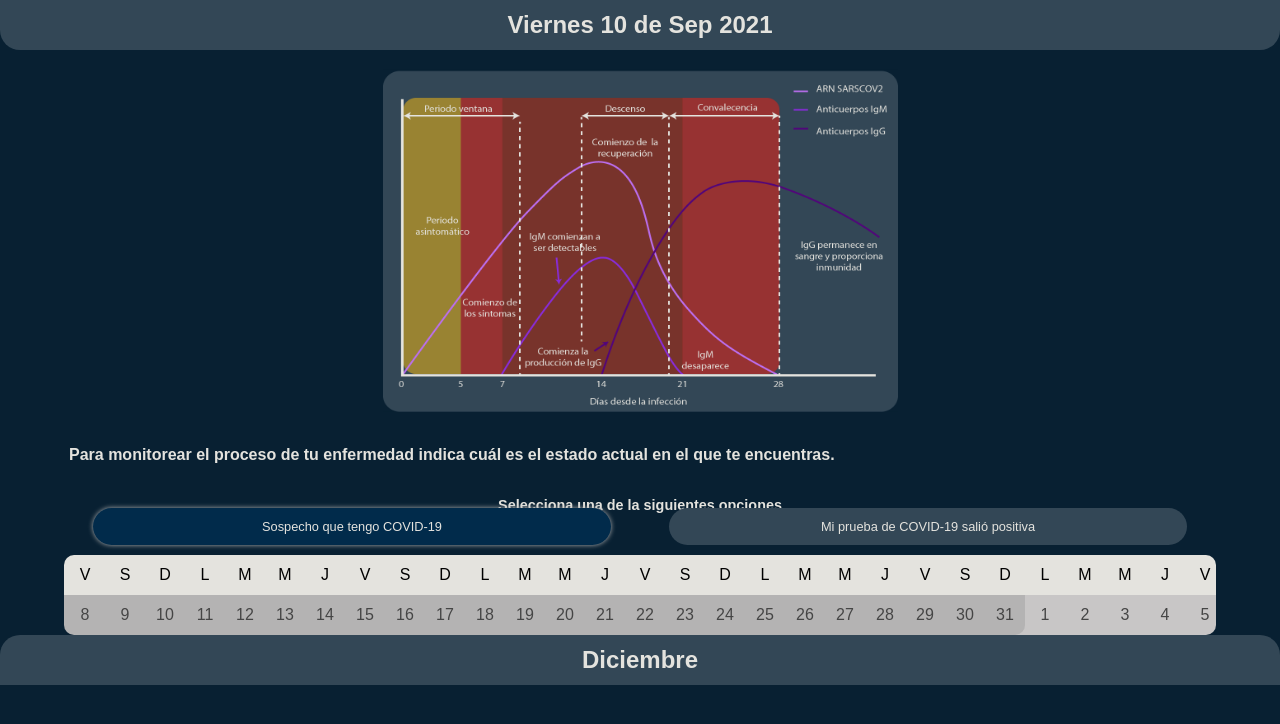
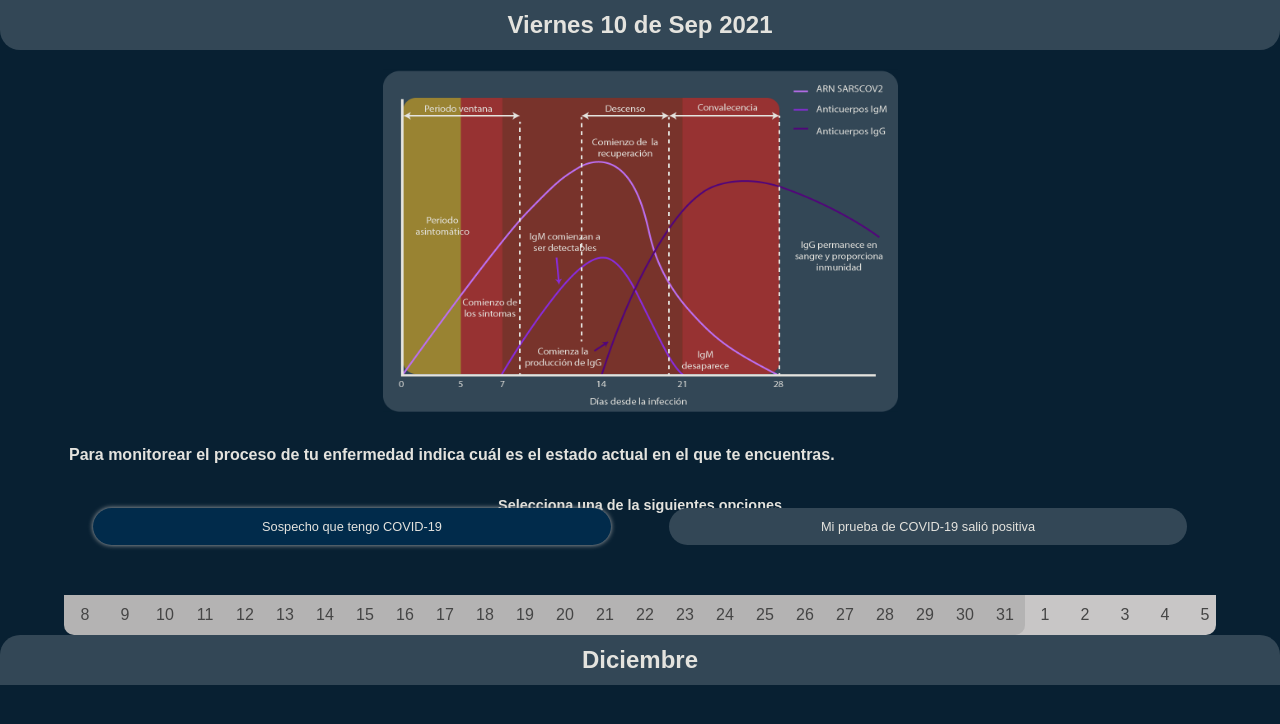
Before and after one commit to VGM137/reactCalendar, a React app: page / in a window 1280 px wide. Shown: the top 724 px of the page. Built offline with nearby package versions, Linux system fonts and the light colour scheme.

Commit message:
I just wanted to change brands

```diff
--- a/src/assets/styles/components/WeekDaysBar.scss
+++ b/src/assets/styles/components/WeekDaysBar.scss
@@ -4,7 +4,7 @@
   width: fit-content;
   display: grid;
   margin: auto;
-  grid-template-columns: repeat(max(366), 40px);
+  grid-template-columns: repeat(4745, 40px);
   justify-content: space-evenly;
   background-color: #e4e3de;
   border-top-left-radius: 10px;
@@ -16,6 +16,11 @@
     width: 40px;
     justify-content: center;
     align-items: center;
+  }
+  .weekDay-background{
+    width: 200000px;
+    display: flex;
+    height: 40px;
   }
 }
 @media screen and (max-width: 767px){
--- a/src/components/WeekDaysBar.jsx
+++ b/src/components/WeekDaysBar.jsx
@@ -7,13 +7,20 @@ const WeekDaysBar = (props) => {
   let isMobile = props.windowSize < 768
   let isDesk = props.windowSize >= 768
   let weekDaysLetter = []
+  let twelveYearCalendar = []
   let lastDay;
 
   if(isDesk){
+    const yearsArray = []
+    for(let i = 2018; i <= 2030; i++){
+      yearsArray.push(i)
+    }
+    console.log(yearsArray)
+    yearsArray.forEach(year => {
       props.months.forEach(month => {
 
-      let newDate = new Date(props.currentDate.currentYear, props.months.indexOf(month), 1)
-      let firstWeekDay = new Date(props.currentDate.currentYear, props.months.indexOf(month), 1).getDay()
+        let newDate = new Date(year, props.months.indexOf(month), 1)
+        let firstWeekDay = new Date(year, props.months.indexOf(month), 1).getDay()
 
         lastDay = new Date(newDate.getFullYear(), newDate.getMonth() +1, 0).getDate();
 
@@ -32,7 +39,9 @@ const WeekDaysBar = (props) => {
         if(allWeekDays.length > lastDay){
           allWeekDays.splice(lastDay, (allWeekDays.length-lastDay))
         }
-      allWeekDays.map(day => weekDaysLetter.push(day.charAt(0)))
+        allWeekDays.map(day => twelveYearCalendar.push(day.charAt(0)))
+      })
+      console.log(twelveYearCalendar)
   })
   }else{
     weekDaysLetter = props.weekDays.map(day => day.charAt(0))
@@ -43,14 +52,25 @@ const WeekDaysBar = (props) => {
   return(
     <div id='weekDay-background' className='weekDay-background'>
       <div id='weekDays-bar' className='weekDays-bar'>
-        {weekDaysLetter.map(day => {
+        {isMobile
+          ?
+            weekDaysLetter.map(day => {
               key+=1
               return(
                 <div id='week-day' className='week-day' key={key}>
                   {day}
                 </div>
-              )}
               )
+            })
+          :
+            twelveYearCalendar.map(day => {
+              key+=1
+              return(
+                <div id='week-day' className='week-day' key={key}>
+                  {day}
+                </div>
+              )
+            })
         }
       </div>
     </div>
```
Lines whose indentation alone changed are shown as unchanged.
